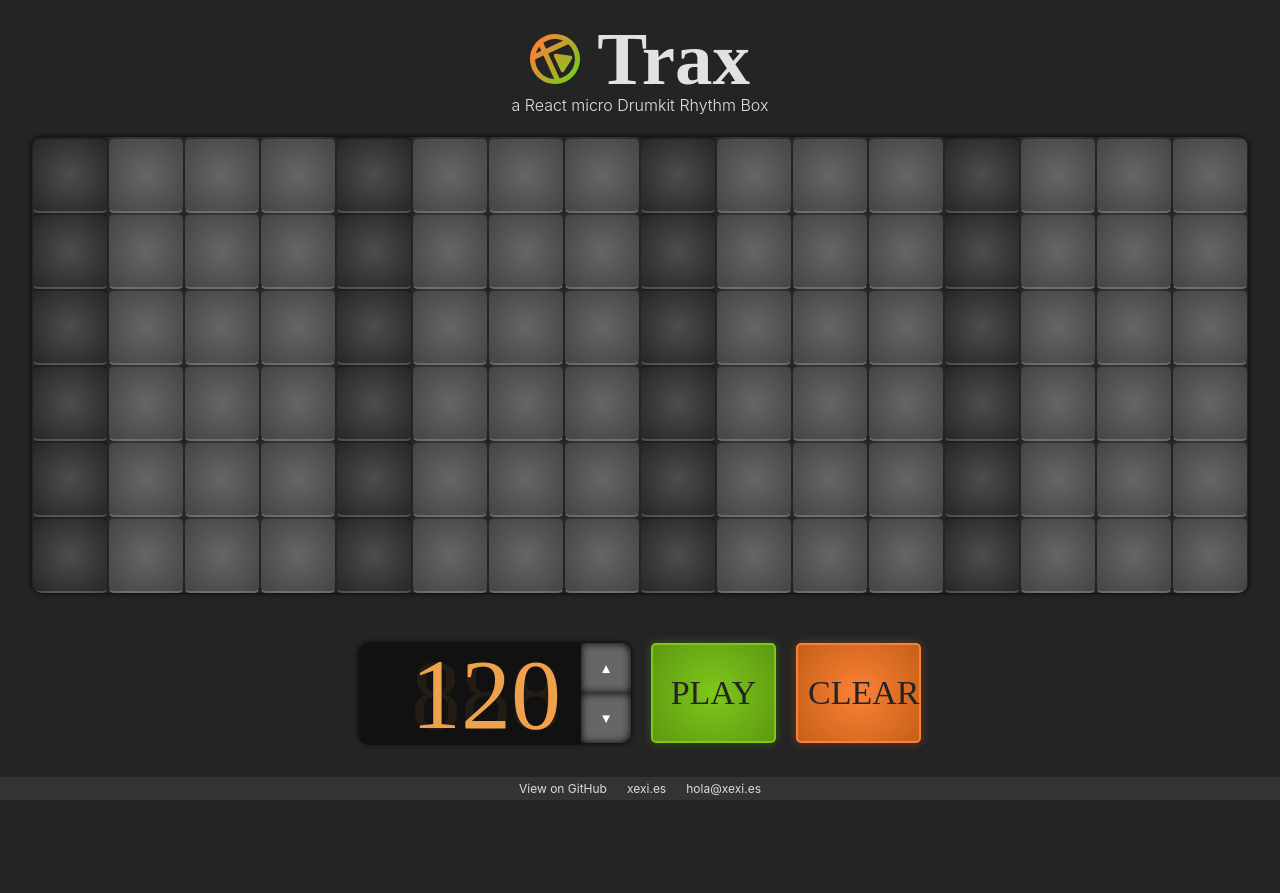
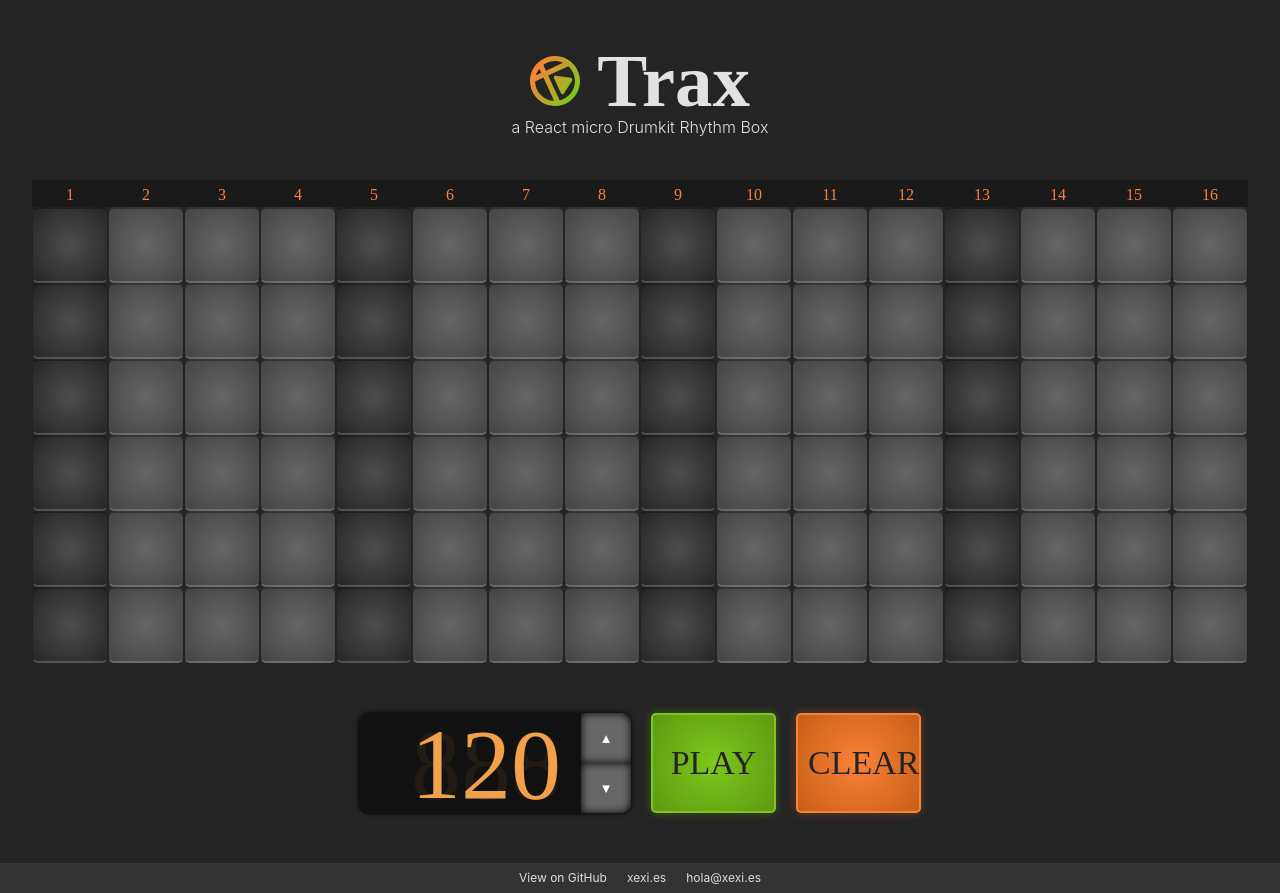
Before and after one commit to xexidev/trax, a React (Vite) app: page / in a window 1280 px wide. Before the commit the page ends 800 px from the top, so only its background shows below. Built offline with nearby package versions, Linux system fonts and the light colour scheme; a web font is replaced by a local one.

Commit message:
Fixed CSS. Added a number for each pulse column and an animated scroll icon that appears when the tracker is wider than the viewport.

```diff
--- a/index.html
+++ b/index.html
@@ -4,6 +4,14 @@
     <meta charset="UTF-8" />
     <link rel="icon" type="image/svg+xml" href="/favicon.png" />
     <meta name="viewport" content="width=device-width, initial-scale=1.0" />
+    <meta name="description" content="a React micro Drumkit Rhythm Box"/>
+    <meta name="keywords" content="Trax, a React micro Drumkit Rhythm Box" />
+    <meta name="author" content="Sergi Talavera (Xexi)" />
+      <meta property="og:type" content="application">
+      <meta property="og:description" content="a React micro Drumkit Rhythm Box">
+      <meta property="og:image" content="https://trax.xexi.es/img/social.png">
+      <meta property="og:site_name" content="Trax">
+      <meta property="og:locale" content="en_EN">
     <title>Trax</title>
   </head>
   <body>
--- a/src/App.css
+++ b/src/App.css
@@ -11,13 +11,32 @@
   overflow-x: auto;
   white-space: nowrap;
   border: 0px solid #111;
-  border-radius: 10px;
-  box-shadow: 0px 0px 5px #000;
   margin: 0 2rem 50px;
+  position: relative;
+}
+.pulseCount {
+  display: flex;
+  width: 100%;
+  min-width: 650px;
+  justify-content: space-between;
+  background-color: #1a1a1a;
+  padding-top: 3px;
+
+  & .pulseNumber {
+    display: flex;
+    width: 100%;
+    justify-content: center;
+    font-family: 'bebas';
+    color: #fb8138;
+
+    &.on {
+      color: #ffba7e;
+    }
+  }
 }
 .tracker {
   display: flex;
-  min-width: 900px;
+  min-width: 650px;
   flex-direction: column;
   border-radius: 10px;
 }
@@ -86,6 +105,7 @@
   justify-content: center;
   flex-wrap: wrap;
   gap: 20px;
+  margin-bottom: 50px;
 }
 .bpmControls {
   display: flex;
--- /dev/null
+++ b/src/components/Tracker/ScrollIco/ScrollIco.css
@@ -0,0 +1,47 @@
+@keyframes helperAnimation {
+  0% { opacity: 0;}
+  20% { opacity: 1;}
+  80% { opacity: 1;}
+  100% { opacity: 0;}
+}
+.trackerHelper {
+  position: absolute;
+  width: 100%;
+  height: 100%;
+  left: 0;
+  top: 0;
+  z-index: 1;
+  display: flex;
+  align-items: center;
+  justify-content: center;
+  flex-direction: column;
+  pointer-events: none;
+  animation: helperAnimation 3000ms linear;
+  animation-fill-mode: forwards;
+  --size-multiplier: 2;
+}
+.trackerScrollIco {
+  width: calc(5em * var(--size-multiplier));
+  height: calc(2em * var(--size-multiplier));
+  border: calc(0.25em * var(--size-multiplier)) solid #fb8138;
+  border-radius: calc(40px * var(--size-multiplier));
+  display: flex;
+  align-items: center;
+}
+@keyframes dotAnimation {
+  0% { transform: translateX(calc(3.5em * var(--size-multiplier)))}
+  80% { transform: translateX(calc(1em * var(--size-multiplier))); opacity: 1;}
+  100% { transform: translateX(calc(1em * var(--size-multiplier))); opacity: 0;}
+}
+.trackerScrollIcoDot {
+  width: calc(0.75em * var(--size-multiplier));
+  height: calc(0.75em * var(--size-multiplier));
+  background-color: #fb8138;
+  border-radius: 50%;
+  animation: dotAnimation 1500ms ease-in-out infinite;
+}
+.trackerHelperText {
+  font-family: 'bebas';
+  font-size: 2em;
+  color: #fff;
+}
--- /dev/null
+++ b/src/components/Tracker/ScrollIco/ScrollIco.jsx
@@ -0,0 +1,12 @@
+import './ScrollIco.css'
+
+export default function ScrollIco () {
+  return (
+    <div className='trackerHelper'>
+      <div className='trackerScrollIco'>
+        <div className='trackerScrollIcoDot'></div>
+      </div>
+      <div className='trackerHelperText'>Scroll left</div>
+    </div>
+  )
+}
--- a/src/components/Tracker/Tracker.jsx
+++ b/src/components/Tracker/Tracker.jsx
@@ -1,12 +1,23 @@
 import Track from './Track/Track'
+import ScrollIco from './ScrollIco/ScrollIco'
 import { useContext } from 'react'
 import { TrackerContext } from '../context/trackerContext'
 
 export default function Tracker () {
-  const { track } = useContext(TrackerContext)
+  const { track, currentStep } = useContext(TrackerContext)
+  const smallViewPort = window.matchMedia('(max-width: 730px)').matches
 
   return (
     <div className='trackerContainer'>
+      { smallViewPort && <ScrollIco /> }
+      <div className='pulseCount'>
+        {
+          track[0].map((_, index) => {
+            const isOn = currentStep === index + 1
+            return <div key={index} className={isOn ? 'pulseNumber on' : 'pulseNumber'}>{index + 1}</div>
+          })
+        }
+      </div>
       <div className='tracker'>
         {
           track.map((_, index) => (
--- a/src/components/context/TrackerContext.jsx
+++ b/src/components/context/TrackerContext.jsx
@@ -62,6 +62,12 @@ export function TrackerProvider ({ children }) {
       const arrayBuffer = await response.arrayBuffer()
       const audioBuffer = await audioContext.current.decodeAudioData(arrayBuffer)
       newTrack[trackRowIndex][pulseIndex] = audioBuffer
+      if (!isPlaying) {
+        const source = audioContext.current.createBufferSource()
+        source.buffer = audioBuffer
+        source.connect(audioContext.current.destination)
+        source.start()
+      }
     } else {
       newTrack[trackRowIndex][pulseIndex] = null
     }
@@ -91,6 +97,7 @@ export function TrackerProvider ({ children }) {
     })
     setTrack(newTrack)
   }
+
   return (
     <TrackerContext.Provider value={{ track, setInstance, currentStep, isPlaying, setIsPlaying, clear, bpm, setBpm }}>
       {children}
--- a/src/index.css
+++ b/src/index.css
@@ -25,6 +25,7 @@
   --footer-height: 30px;
 }
 body {
+  min-height: 100vh;
   margin: 0;
 }
 #root {
@@ -32,7 +33,7 @@ body {
   flex-direction: column;
   align-items: center;
   text-align: center;
-  height: 100vh;
+  min-height: 100vh;
 }
 .header {
   height: var(--header-height);
@@ -62,7 +63,6 @@ body {
   width: 100%;
   max-width: 1280px;
   min-height: calc(100vh - (var(--header-height) + var(--footer-height)));
-  margin-bottom: 50px;
 }
 .footer {
   height: var(--footer-height);
```
Also changed, not shown: public/img/social.png (added).
